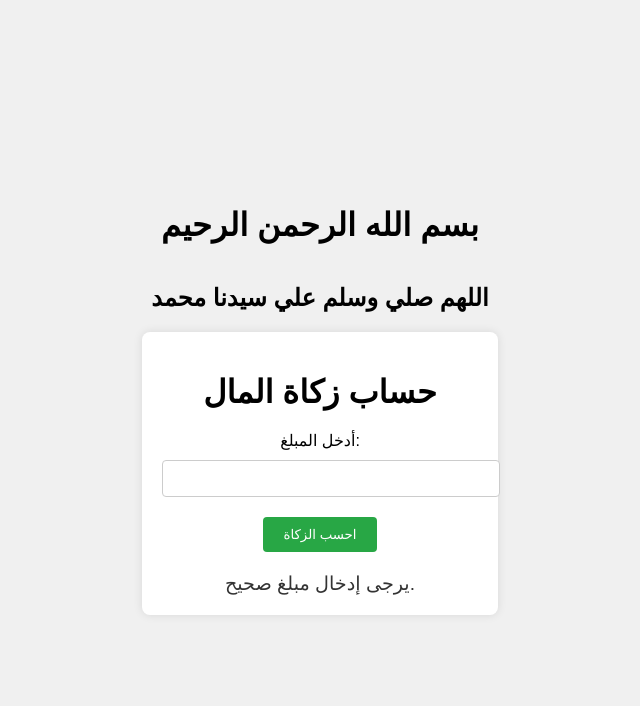
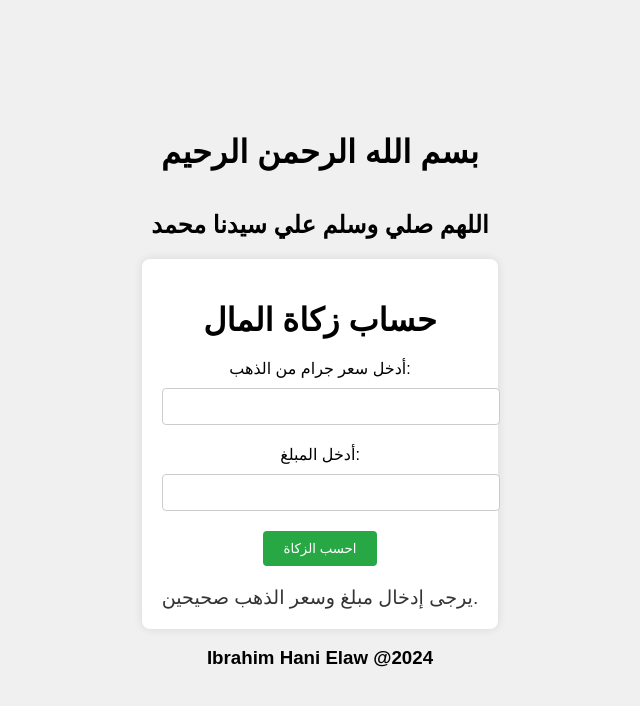
Before and after one commit to ibrahim99elaw/Calculating-zakat-money, a plain HTML site: page index.html in a window 1280 px wide. Both pictures are taken after a click on the button "احسب الزكاة". Shown: the whole page, without its empty margins (320-960 px from the left). Drawn offline with Linux system fonts and the light colour scheme.

Commit message:
Add files via upload

```diff
--- a/index.html
+++ b/index.html
@@ -13,12 +13,19 @@
     <div class="container">
         <h1>حساب زكاة المال</h1>
         <form id="zakat-form">
+            <label for="gold-price">أدخل سعر  جرام من الذهب:</label>
+            <input type="number" id="gold-price" required>
+
             <label for="amount">أدخل المبلغ:</label>
             <input type="number" id="amount" required>
             <button type="button" onclick="calculateZakat()">احسب الزكاة</button>
         </form>
         <div id="result"></div>
     </div>
+
+    <footer>
+        <h3>Ibrahim Hani Elaw @2024</h3>
+    </footer>
     <script src="scripts.js"></script>
 </body>
 </html>
--- a/scripts.js
+++ b/scripts.js
@@ -1,10 +1,18 @@
 // script.js
 function calculateZakat() {
+    const goldPrice = document.getElementById('gold-price').value*85;
     const amount = document.getElementById('amount').value;
-    if (amount && amount > 0) {
-        const zakat = amount * 0.025;
-        document.getElementById('result').innerText = `زكاة المبلغ هي: ${zakat} جنيه `;
+
+    if (goldPrice && amount && amount > 0) {
+        const goldPriceThreshold = parseFloat(goldPrice);
+
+        if (amount >= goldPriceThreshold) {
+            const zakat = amount * 0.025;
+            document.getElementById('result').innerText = `زكاة المبلغ هي: ${zakat} جنيه`;
+        } else {
+            document.getElementById('result').innerText = 'المبلغ المدخل أقل من النصاب الشرعي للزكاة.';
+        }
     } else {
-        document.getElementById('result').innerText = 'يرجى إدخال مبلغ صحيح.';
+        document.getElementById('result').innerText = 'يرجى إدخال مبلغ وسعر الذهب صحيحين.';
     }
 }
```
